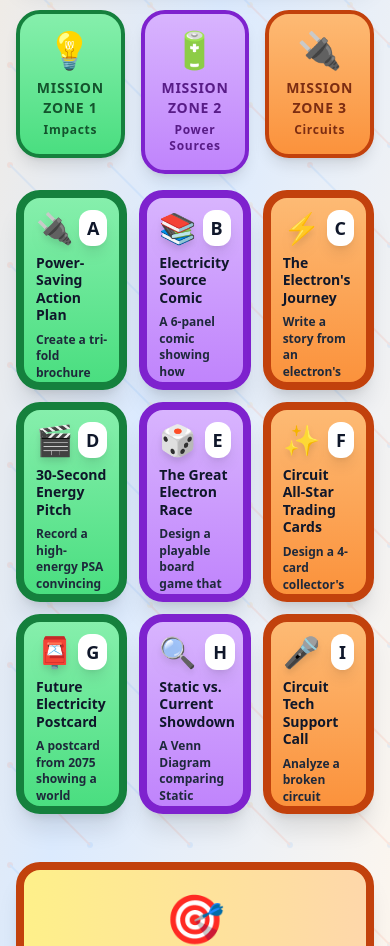
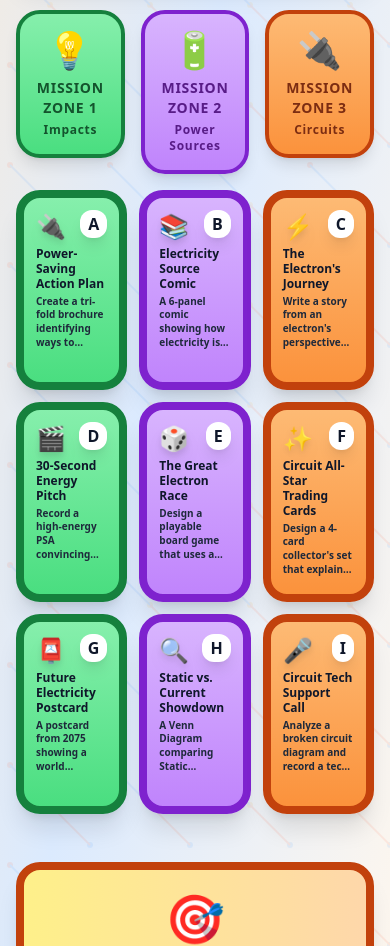
Before and after one commit to bonny1014/ElectricityChoiceBoard, a plain HTML site: page index.html in a window 390 px wide. Shown: the part 845-1791 px from the top of the page. Drawn offline with nearby package versions, Linux system fonts and the light colour scheme.

Commit message:
Add files via upload

```diff
--- a/index.html
+++ b/index.html
@@ -16,6 +16,12 @@
         }
         .animate-pulse {
             animation: pulse 2s cubic-bezier(0.4, 0, 0.6, 1) infinite;
+        }
+        .line-clamp-4 {
+            overflow: hidden;
+            display: -webkit-box;
+            -webkit-box-orient: vertical;
+            -webkit-line-clamp: 4;
         }
     </style>
 </head>
@@ -505,29 +511,29 @@
                 <button
                     onclick='setActiveTask(${JSON.stringify(task).replace(/'/g, "&apos;")})'
                     class="${task.color} w-full text-left rounded-3xl p-3 md:p-4 shadow-xl transition-all hover:scale-105 hover:shadow-2xl active:scale-95 flex flex-col relative border-8 overflow-hidden cursor-pointer ${selected ? 'border-yellow-400' : borderColor}"
-                    style="height: 200px;">
+                    style="min-height: 200px;">
                     <div class="relative z-10 flex flex-col h-full">
-                        <div class="flex justify-between items-start mb-2">
-                            <div class="text-3xl md:text-4xl drop-shadow-lg">
+                        <div class="flex justify-between items-start mb-1 md:mb-2">
+                            <div class="text-2xl md:text-4xl drop-shadow-lg">
                                 ${task.emoji}
                             </div>
                             <div class="flex flex-col gap-1 items-end">
-                                <span class="font-black text-lg md:text-xl bg-white px-2 md:px-3 py-1 rounded-xl text-slate-900 shadow-lg border-3 border-slate-900">
+                                <span class="font-black text-base md:text-xl bg-white px-2 md:px-3 py-0.5 md:py-1 rounded-xl text-slate-900 shadow-lg border-3 border-slate-900">
                                     ${task.id}
                                 </span>
                                 ${selected ? `
-                                <div class="bg-yellow-300 text-yellow-900 px-2 py-1 rounded-full text-[10px] font-black flex items-center gap-1 shadow-lg border-2 border-yellow-700">
+                                <div class="bg-yellow-300 text-yellow-900 px-1.5 md:px-2 py-0.5 md:py-1 rounded-full text-[9px] md:text-[10px] font-black flex items-center gap-1 shadow-lg border-2 border-yellow-700">
                                     ✓ Picked!
                                 </div>
                                 ` : ''}
                             </div>
                         </div>
 
-                        <h3 class="text-sm md:text-base lg:text-lg font-black mb-2 leading-tight text-slate-900">
+                        <h3 class="text-xs md:text-base lg:text-lg font-black mb-1 md:mb-2 leading-tight text-slate-900">
                             ${task.title}
                         </h3>
 
-                        <p class="text-xs md:text-sm text-slate-800 leading-snug font-bold flex-grow">
+                        <p class="text-[10px] md:text-sm text-slate-800 leading-snug font-bold flex-grow line-clamp-4">
                             ${task.summary}
                         </p>
                     </div>
```
